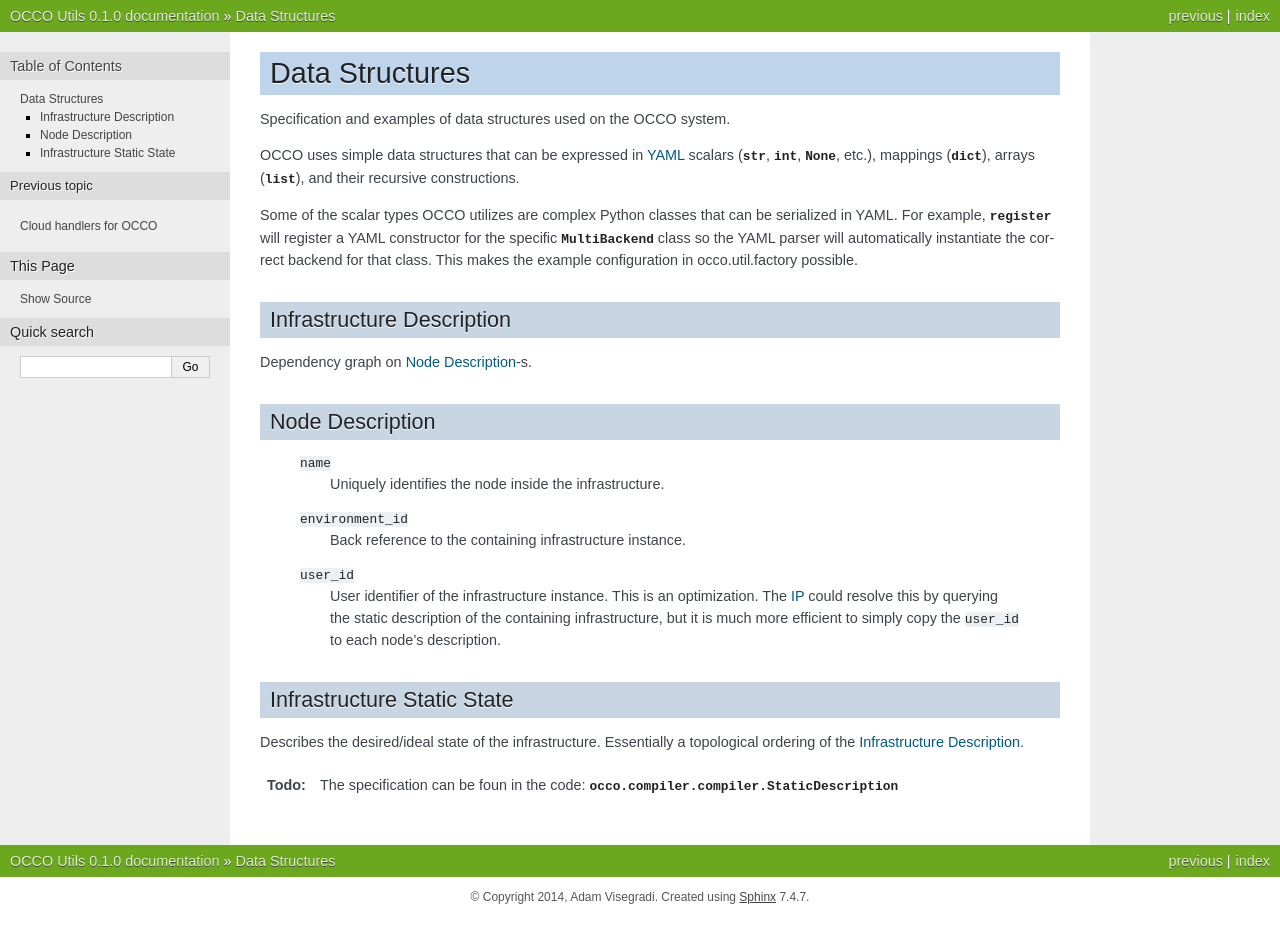
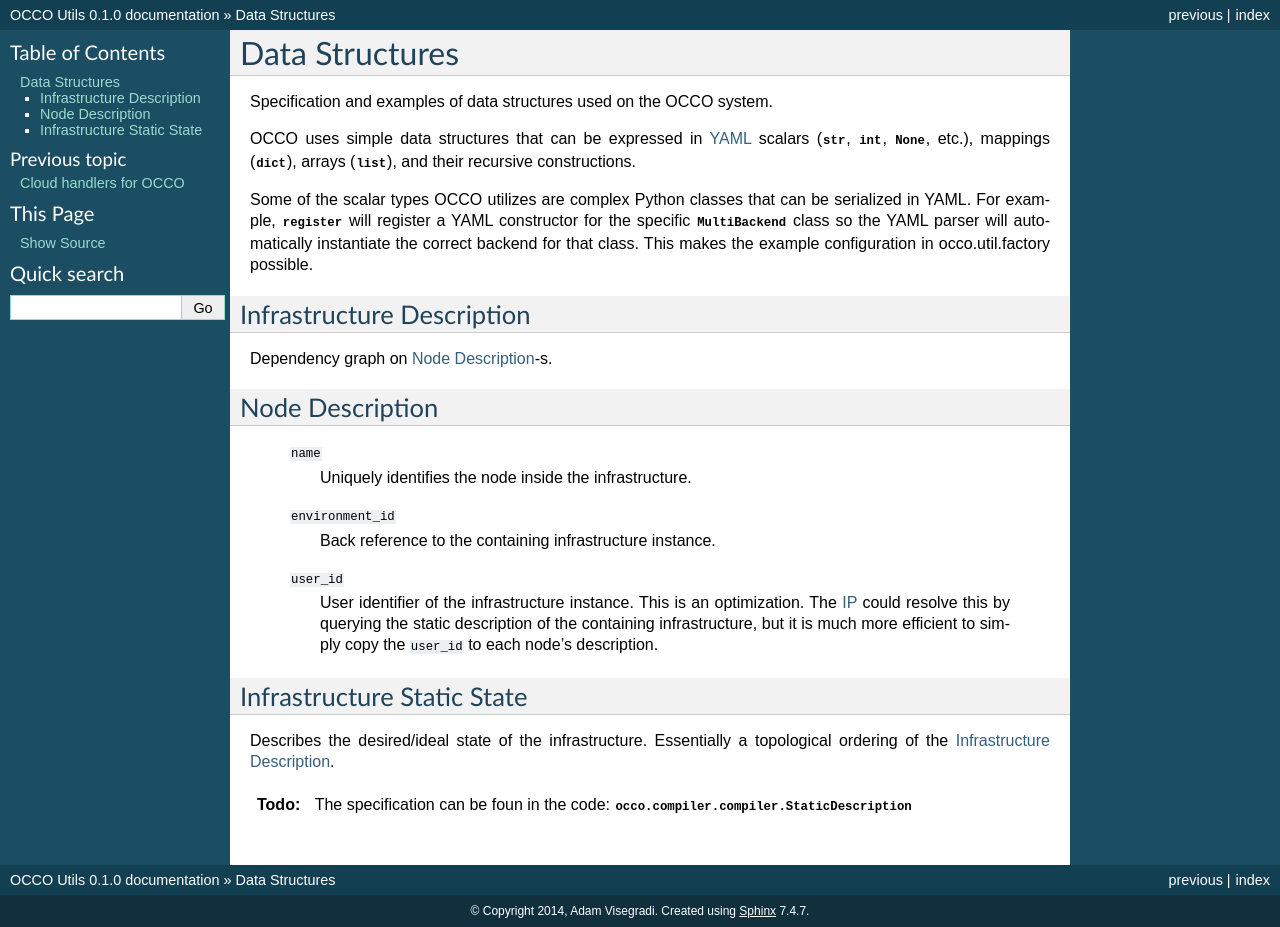
Before and after one commit to occopus/docs, a Sphinx documentation site: the page built from sphinx/source/datastructures.rst, in a window 1280 px wide. Built offline with Sphinx 7.4.7, drawn with Linux system fonts in a browser that asks for light colours; formulas are drawn with MathJax 3.

Commit message:
Use default them for debugging hyperlinks

```diff
--- a/sphinx/source/conf.py
+++ b/sphinx/source/conf.py
@@ -108,6 +108,10 @@ keep_warnings = True
 # The theme to use for HTML and HTML Help pages.  See the documentation for
 # a list of builtin themes.
 html_theme = 'nature'
+html_theme = 'default' # Used for debugging the documentation (working and
+                       # not-working links are indistinguishable in the nature
+                       # theme. But this is not OK for the final output, as
+                       # it's ugly and barely readable.
 
 # Theme options are theme-specific and customize the look and feel of a theme
 # further.  For a list of options available for each theme, see the
```
